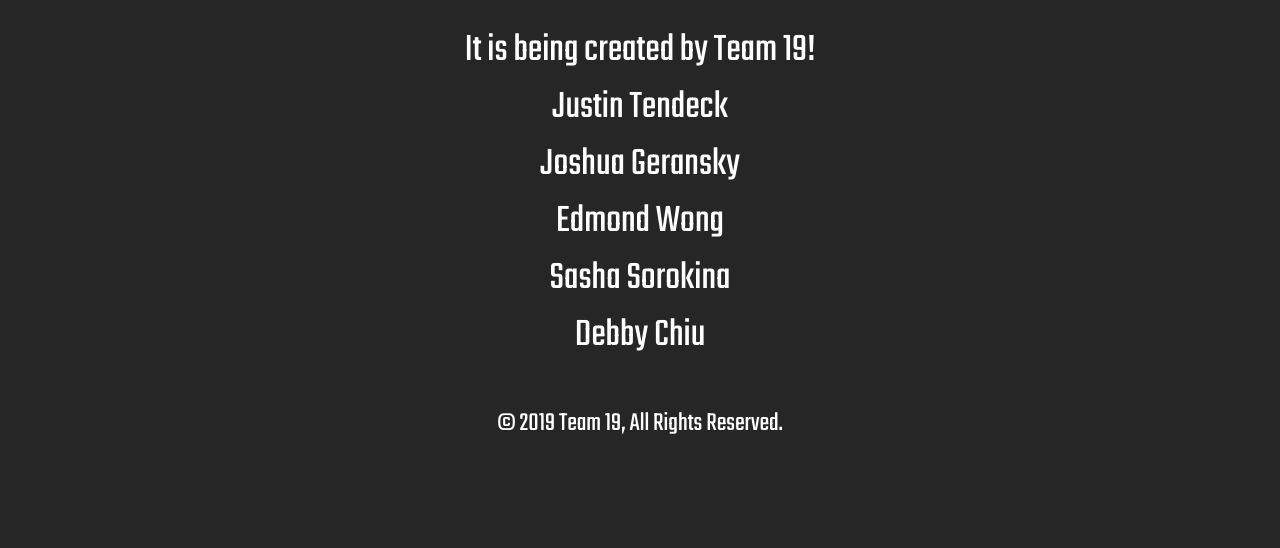
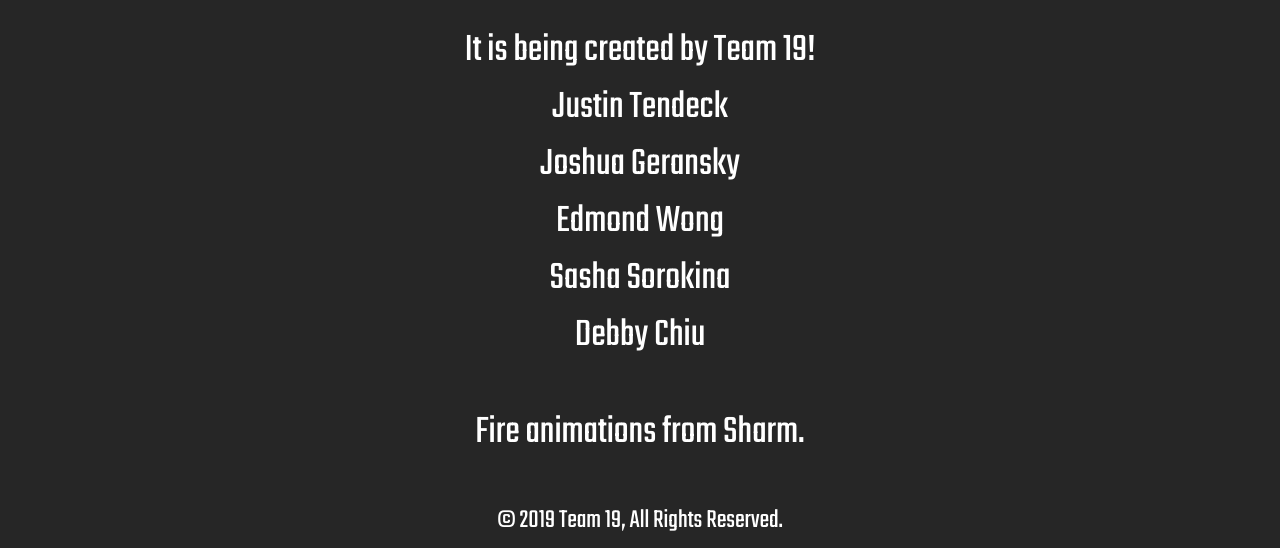
Before and after one commit to joshgeransky/SaveTheForest, a plain HTML site: page pages/about/about.html in a window 1280 px wide. Shown: the part 666-1214 px from the top of the page. Before the commit the page ends 1117 px from the top, so only its background shows below. Drawn offline with Linux system fonts and the light colour scheme.

Commit message:
Added a line about where one of the animations come from

```diff
--- a/pages/about/about.html
+++ b/pages/about/about.html
@@ -36,6 +36,8 @@
                 <br> Debby Chiu
             </p>
 
+            <p>Fire animations from Sharm.</p>
+
             <span class="footer">© 2019 Team 19, All Rights Reserved.</span>
 
         </div>
```
